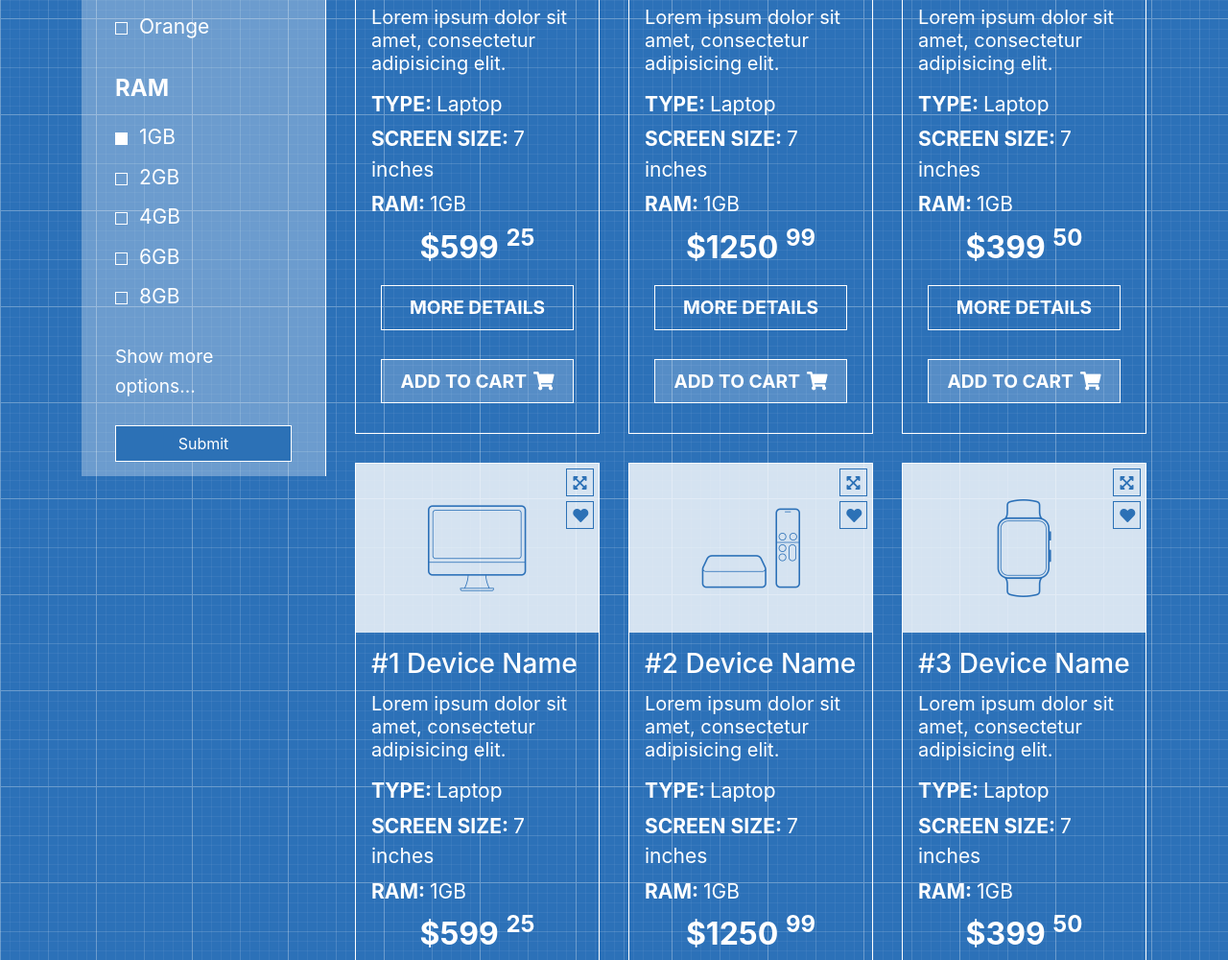
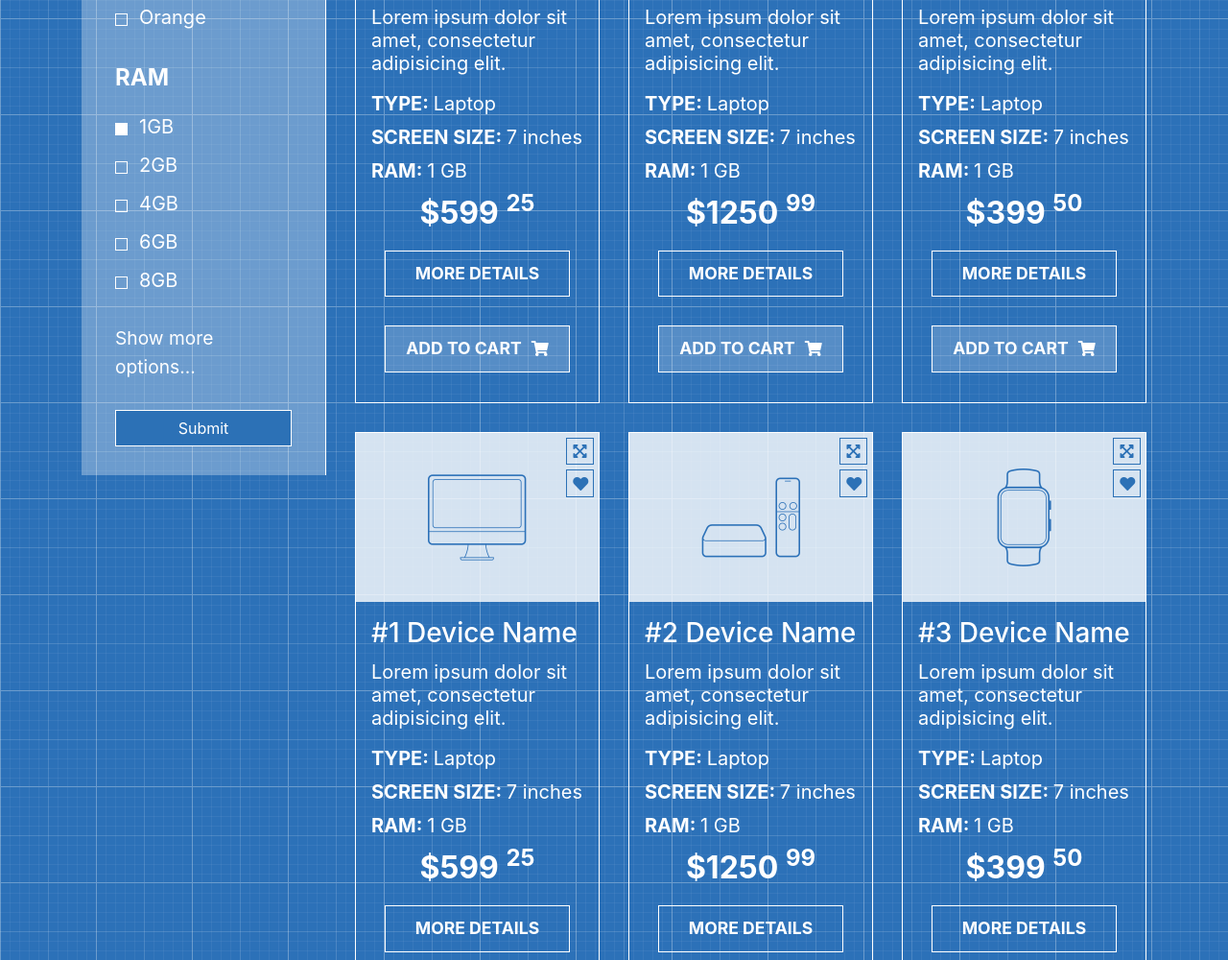
Before and after one commit to KhrystynaKo/Shop-template, a website: page index.html in a window 1280 px wide. Shown: the part 881-1881 px from the top of the page at 96% size. Drawn offline with Linux system fonts and the light colour scheme.

Commit message:
правки для большего сходства с оригиналом

```diff
--- a/assets/css/style.css
+++ b/assets/css/style.css
@@ -111,6 +111,10 @@
   background-color: #ffffff;
 }
 
+.cart {
+  font-size: 1.5rem;
+}
+
 .nav-form-card-counter {
   display: none;
   position: absolute;
@@ -131,7 +135,7 @@
 
 body {
   background: url(../img/patt.png);
-  font-size: 21px;
+  font-size: 20px;
   color: #ffffff;
 }
 
@@ -247,9 +251,9 @@ h1 {
 }
 
 .card-buttons-item {
-  margin: 15px 10px;
-  padding: 8px;
-  font-size: 1.2rem;
+  margin: 15px 14px;
+  padding: 10px;
+  font-size: 1.1rem;
   font-weight: bold;
   color: #ffffff;
   border: 1PX solid #ffffff;
@@ -267,8 +271,9 @@ h1 {
   background-color: rgba(255, 255, 255, 0.8);
 }
 
-.fa-shopping-cart {
-  padding-left: 7px;
+.card-buttons > button > i {
+  padding-left: 10px;
+  font-size: 1rem;
 }
 
 .more {
@@ -292,11 +297,15 @@ h1 {
 }
 
 .sidebar-form-btn {
-  margin-top: 25px;
+  margin: 30px 0 15px;
   width: 100%;
   background-color: #2c71b6;
   border: 1px solid #ffffff;
   border-radius: 0;
+  color: #ffffff;
+}
+
+.sidebar-form-btn:active, .sidebar-form-btn:focus {
   color: #ffffff;
 }
 
@@ -334,11 +343,11 @@ h1 {
 }
 
 .footer {
-  margin-top: 20px;
   background-color: rgba(255, 255, 255, 0.8);
 }
 
 .footer-copyright {
+  font-size: 1.2rem;
   padding: 30px 0;
   text-align: center;
   color: #2c71b6;
@@ -408,3 +417,9 @@ h1 {
     border-top: 1px solid #ffffff;
   }
 }
+
+@media (max-width: 771px) {
+  .navbar {
+    padding: 8px 0;
+  }
+}
--- a/assets/scss/_aside.scss
+++ b/assets/scss/_aside.scss
@@ -18,12 +18,17 @@
   }
 
   &-btn {
-    margin-top: 25px;
+    margin: 30px 0 15px;
     width: 100%;
     background-color: $color-dark;
     border: 1px solid $color-light;
     border-radius: 0;
     color: $color-light;
+
+    &:active,
+    &:focus {
+      color: $color-light;
+    }
   }
 }
 
--- a/assets/scss/_common.scss
+++ b/assets/scss/_common.scss
@@ -1,6 +1,6 @@
 body {
   background: (url(../img/patt.png));
-  font-size: 21px;
+  font-size: 20px;
   color: $color-light;
 }
 
--- a/assets/scss/_footer.scss
+++ b/assets/scss/_footer.scss
@@ -1,8 +1,8 @@
 .footer {
-  margin-top: 20px;
   background-color: rgba($color-light, 0.8%);
 
   &-copyright {
+    font-size: 1.2rem;
     padding: 30px 0;
     text-align: center;
     color: $color-dark;
--- a/assets/scss/_header.scss
+++ b/assets/scss/_header.scss
@@ -1,6 +1,12 @@
 .header-nav {
   padding: 1.1rem;
   background-color: rgba($color-light, 0.8%);
+}
+
+.navbar {
+  @media (max-width: 771px) {
+  padding: 8px 0;
+  }
 }
 
 .navbar-nav {
@@ -85,6 +91,11 @@
     background-color: $color-light;
   }
 }
+
+.cart {
+  font-size: 1.5rem;
+}
+
 .nav-form {
   // position: relative;
 
--- a/assets/scss/_main.scss
+++ b/assets/scss/_main.scss
@@ -94,9 +94,9 @@
   flex-wrap: wrap;
 
   &-item {
-    margin: 15px 10px;
-    padding: 8px;
-    font-size: 1.2rem;
+    margin: 15px 14px;
+    padding: 10px;
+    font-size: 1.1rem;
     font-weight: bold;
     color: $color-light;
     border: 1PX solid $color-light;
@@ -118,10 +118,11 @@
       font-size: 1rem;
     }
   }
-}
 
-.fa-shopping-cart {
-  padding-left: 7px;
+  & > button > i {
+    padding-left: 10px;
+    font-size: 1rem;
+  }
 }
 .more {
   margin-bottom: 30px;
--- a/index.html
+++ b/index.html
@@ -150,7 +150,7 @@
                 <p class="card-item-text">Lorem ipsum dolor sit amet, consectetur adipisicing elit.</p>
                 <p><strong>TYPE: </strong>Laptop</p>
                 <p><strong>SCREEN SIZE: </strong>7 inches</p>
-                <p><strong>RAM: </strong>1GB</p>
+                <p><strong>RAM: </strong>1 GB</p>
                 <div class="card-item-price">$599 <sub>25</sub></div>
                 <div class="card-buttons">
                   <button class="btn card-buttons-item btn-outline-success">MORE DETAILS</button>
@@ -178,7 +178,7 @@
                 <p class="card-item-text">Lorem ipsum dolor sit amet, consectetur adipisicing elit.</p>
                 <p><strong>TYPE: </strong>Laptop</p>
                 <p><strong>SCREEN SIZE: </strong>7 inches</p>
-                <p><strong>RAM: </strong>1GB</p>
+                <p><strong>RAM: </strong>1 GB</p>
                 <div class="card-item-price">$1250 <sub>99</sub></div>
                 <div class="card-buttons">
                   <button class="btn card-buttons-item btn-outline-success">MORE DETAILS</button>
@@ -206,7 +206,7 @@
                 <p class="card-item-text">Lorem ipsum dolor sit amet, consectetur adipisicing elit.</p>
                 <p><strong>TYPE: </strong>Laptop</p>
                 <p><strong>SCREEN SIZE: </strong>7 inches</p>
-                <p><strong>RAM: </strong>1GB</p>
+                <p><strong>RAM: </strong>1 GB</p>
                 <div class="card-item-price">$399 <sub>50</sub></div>
                 <div class="card-buttons">
                   <button class="btn card-buttons-item btn-outline-success">MORE DETAILS</button>
@@ -234,7 +234,7 @@
                 <p class="card-item-text">Lorem ipsum dolor sit amet, consectetur adipisicing elit.</p>
                 <p><strong>TYPE: </strong>Laptop</p>
                 <p><strong>SCREEN SIZE: </strong>7 inches</p>
-                <p><strong>RAM: </strong>1GB</p>
+                <p><strong>RAM: </strong>1 GB</p>
                 <div class="card-item-price">$599 <sub>25</sub></div>
                 <div class="card-buttons">
                   <button class="btn card-buttons-item btn-outline-success">MORE DETAILS</button>
@@ -262,7 +262,7 @@
                 <p class="card-item-text">Lorem ipsum dolor sit amet, consectetur adipisicing elit.</p>
                 <p><strong>TYPE: </strong>Laptop</p>
                 <p><strong>SCREEN SIZE: </strong>7 inches</p>
-                <p><strong>RAM: </strong>1GB</p>
+                <p><strong>RAM: </strong>1 GB</p>
                 <div class="card-item-price">$1250 <sub>99</sub></div>
                 <div class="card-buttons">
                   <button class="btn card-buttons-item btn-outline-success">MORE DETAILS</button>
@@ -290,7 +290,7 @@
                 <p class="card-item-text">Lorem ipsum dolor sit amet, consectetur adipisicing elit.</p>
                 <p><strong>TYPE: </strong>Laptop</p>
                 <p><strong>SCREEN SIZE: </strong>7 inches</p>
-                <p><strong>RAM: </strong>1GB</p>
+                <p><strong>RAM: </strong>1 GB</p>
                 <div class="card-item-price">$399 <sub>50</sub></div>
                 <div class="card-buttons">
                   <button class="btn card-buttons-item btn-outline-success">MORE DETAILS</button>
@@ -318,7 +318,7 @@
                 <p class="card-item-text">Lorem ipsum dolor sit amet, consectetur adipisicing elit.</p>
                 <p><strong>TYPE: </strong>Laptop</p>
                 <p><strong>SCREEN SIZE: </strong>7 inches</p>
-                <p><strong>RAM: </strong>1GB</p>
+                <p><strong>RAM: </strong>1 GB</p>
                 <div class="card-item-price">$599 <sub>25</sub></div>
                 <div class="card-buttons">
                   <button class="btn card-buttons-item btn-outline-success">MORE DETAILS</button>
@@ -346,7 +346,7 @@
                 <p class="card-item-text">Lorem ipsum dolor sit amet, consectetur adipisicing elit.</p>
                 <p><strong>TYPE: </strong>Laptop</p>
                 <p><strong>SCREEN SIZE: </strong>7 inches</p>
-                <p><strong>RAM: </strong>1GB</p>
+                <p><strong>RAM: </strong>1 GB</p>
                 <div class="card-item-price">$1250 <sub>99</sub></div>
                 <div class="card-buttons">
                   <button class="btn card-buttons-item btn-outline-success">MORE DETAILS</button>
@@ -374,7 +374,7 @@
                 <p class="card-item-text">Lorem ipsum dolor sit amet, consectetur adipisicing elit.</p>
                 <p><strong>TYPE: </strong>Laptop</p>
                 <p><strong>SCREEN SIZE: </strong>7 inches</p>
-                <p><strong>RAM: </strong>1GB</p>
+                <p><strong>RAM: </strong>1 GB</p>
                 <div class="card-item-price">$399 <sub>50</sub></div>
                 <div class="card-buttons">
                   <button class="btn card-buttons-item btn-outline-success">MORE DETAILS</button>
@@ -477,7 +477,7 @@
         </div>
         <div class="sidebar-form">
           <a href="#">Show more options...</a>
-          <button type="button" class="btn sidebar-form-btn">Submit</button>
+          <button type="submit" class="btn sidebar-form-btn">Submit</button>
         </div>
 
       </aside>
```
